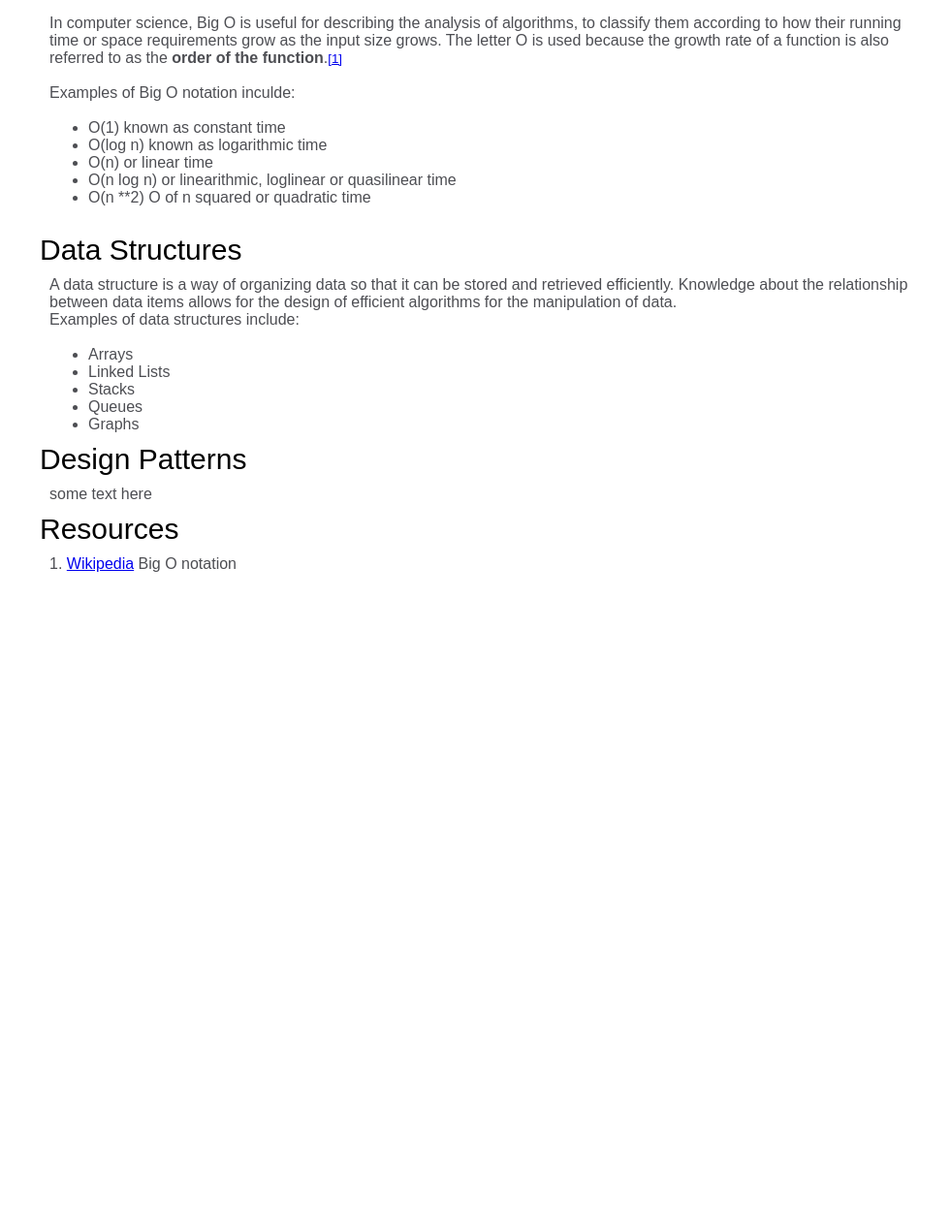
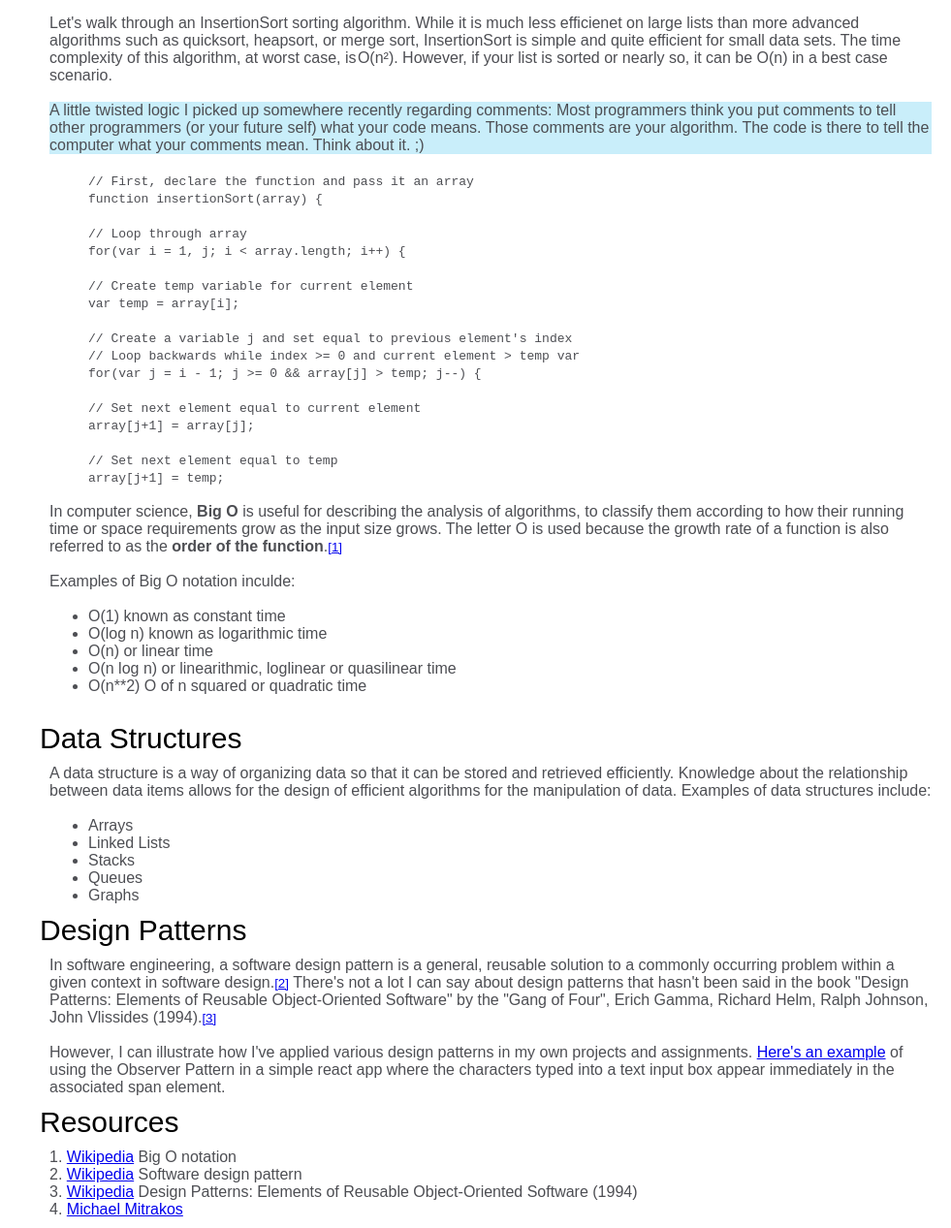
Before and after one commit to edwd42/freeCodeCamp, a plain HTML site: page tech_doc/index.html in a window 1280 px wide. Shown: the part 473-1740 px from the top of the page at 97% size, without its empty margins (299-1280 px from the left). Before the commit the page ends 1084 px from the top, so only its background shows below. Drawn offline with Linux system fonts and the light colour scheme.

Commit message:
add content

```diff
--- a/tech_doc/index.html
+++ b/tech_doc/index.html
@@ -7,13 +7,13 @@
 </head>
 <body>
     <nav id="navbar">
-        <header>The Tech Docs</header>
+        <header>The ADD Tech Docs</header>
         <ul>
             <a class="nav-link" href="#introduction"><li>Introduction</li></a>
             <a class="nav-link" href="#algorithms"><li>Algorithms</li></a>
-            <a class="nav-link" href="#datastructures"><li>Data Structures</li></a>
-            <a class="nav-link" href="#designpatterns"><li>Design Patterns</li></a>
-            <a class="nav-link" href="#languages"><li>Resources</li></a>
+            <a class="nav-link" href="#data_structures"><li>Data Structures</li></a>
+            <a class="nav-link" href="#design_patterns"><li>Design Patterns</li></a>
+            <a class="nav-link" href="#resources"><li>Resources</li></a>
         </ul>
     </nav>
 
@@ -22,9 +22,10 @@
         <section class="main-section" id="introduction">
             <header>Introduction</header>
             <article>
-                <p>This <strong>freeCodeCamp Technical Documentation project</strong> is the beginning of my programming documentation journey.  This project is simply a homework assignment.  Most of what I'm writing here is my own interpertation of material I learned from my instructors <a href="https://twitter.com/ArnellMilhouse" target="_blank">Arnell Milhouse</a> and <a href="https://twitter.com/Cliff3CS" target="_blank">Cliff Choinier</a> (and with the help of my fellow students) at <a href="http://careerdevs.com/" target="_blank">CareerDevs Computer Science University</a> (big shout-out!), read, videos and tutorials, and the product of my own understanding of subject matter after wrestling with certain concepts over time.</p>
+                <p>This <strong>freeCodeCamp Technical Documentation <a href="https://learn.freecodecamp.org/responsive-web-design/responsive-web-design-projects/build-a-technical-documentation-page" target="_blank">project</a></strong> is the beginning of my programming documentation journey.  This project is simply a homework assignment.  Most of what I'm writing here is my own interpertation of material I learned from my instructors <a href="https://twitter.com/ArnellMilhouse" target="_blank">Arnell Milhouse</a> and <a href="https://twitter.com/Cliff3CS" target="_blank">Cliff Choinier</a> (and with the help of my fellow students) at <a href="http://careerdevs.com/" target="_blank">CareerDevs Computer Science University</a> (big shout-out!), read, videos and tutorials, and the product of my own understanding of subject matter after wrestling with certain concepts over time.</p>
             </article>
         </section>
+
         <section class="main-section" id="algorithms">
             <header>Algorithms</header>
             <article>
@@ -39,7 +40,47 @@
                     <li>Insertion Sort</li>
                 </ul>
                 </p><br>
-                <p>In computer science, Big O is useful for describing the analysis of algorithms, to classify them according to how their running time or space requirements grow as the input size grows.  The letter O is used because the growth rate of a function is also referred to as the <strong>order of the function</strong>.<small><a href="#1">[1]</a></small>
+                <p>Let's walk through an InsertionSort sorting algorithm.  While it is much less efficienet on large lists than more advanced algorithms such as quicksort, heapsort, or merge sort, InsertionSort is simple and quite efficient for small data sets.  The time complexity of this algorithm, at worst case, is O(n²).  However, if your list is sorted or nearly so, it can be O(n) in a best case scenario.
+                </p>
+                <br>
+                <p style="background-color:rgb(201, 238, 250)">A little twisted logic I picked up somewhere recently regarding comments:
+                Most programmers think you put comments to tell other programmers (or your future self) what your code means. Those comments are your algorithm.  The code is there to tell the computer what your comments mean.  Think about it. ;)
+                </p>
+                <br>
+                <section class="indent-me">
+                    <code>
+                        // First, declare the function and pass it an array<br>
+                        function insertionSort(array) {
+                    </code>
+                    <br><br>
+                    <code>
+                        // Loop through array<br>
+                        for(var i = 1, j; i < array.length; i++) {
+                    </code>
+                    <br><br>
+                    <code>
+                        // Create temp variable for current element<br>
+                        var temp = array[i];
+                    </code>
+                    <br><br>
+                    <code>
+                        // Create a variable j and set equal to previous element's index<br>
+                        // Loop backwards while index >= 0 and current element > temp var<br>
+                        for(var j = i - 1; j >= 0 && array[j] > temp; j--) {
+                    </code>
+                    <br><br>
+                    <code>
+                        // Set next element equal to current element<br>
+                        array[j+1] = array[j];
+                    </code>
+                    <br><br>
+                    <code>
+                        // Set next element equal to temp<br>
+                        array[j+1] = temp;
+                    </code>
+                </section>
+                <br>
+                <p>In computer science, <strong>Big O</strong> is useful for describing the analysis of algorithms, to classify them according to how their running time or space requirements grow as the input size grows.  The letter O is used because the growth rate of a function is also referred to as the <strong>order of the function</strong>.<small><a href="#1">[1]</a></small>
                 </p><br>
                 <p>Examples of Big O notation inculde:
                         <br><br>
@@ -48,17 +89,17 @@
                             <li>O(log n) known as logarithmic time</li>
                             <li>O(n) or linear time</li>
                             <li>O(n log n) or linearithmic, loglinear or quasilinear time</li>
-                            <li>O(n **2) O of n squared or quadratic time</li>
+                            <li>O(n**2) O of n squared or quadratic time</li>
                         </ul>
                         </p><br>
                 </p>
             </article>
         </section>
+
         <section class="main-section" id="data_structures">
             <header>Data Structures</header>
             <article>
-                <p>A data structure is a way of organizing data so that it can be stored and retrieved efficiently.  Knowledge about the relationship between data items allows for the design of efficient algorithms for the manipulation of data.</p>
-                <p>Examples of data structures include:
+                <p>A data structure is a way of organizing data so that it can be stored and retrieved efficiently.  Knowledge about the relationship between data items allows for the design of efficient algorithms for the manipulation of data.  Examples of data structures include:
                         <br><br>
                         <ul class="indent-me">
                             <li>Arrays</li>
@@ -70,16 +111,22 @@
                 </p>
             </article>
         </section>
+
         <section class="main-section" id="design_patterns">
             <header>Design Patterns</header>
             <article>
-                <p>some text here</p>
+                <p>In software engineering, a software design pattern is a general, reusable solution to a commonly occurring problem within a given context in software design.<small><a href="#2">[2]</a></small>  There's not a lot I can say about design patterns that hasn't been said in the book "Design Patterns: Elements of Reusable Object-Oriented Software" by the "Gang of Four", Erich Gamma, Richard Helm, Ralph Johnson, John Vlissides (1994).<small><a href="#3">[3]</a></small></p><br>
+                <p>However, I can illustrate how I've applied various design patterns in my own projects and assignments.  <a href="https://github.com/edwd42/ClassroomCode/tree/master/compsci/observer_pattern" target="_blank">Here's an example</a> of using the Observer Pattern in a simple react app where the characters typed into a text input box appear immediately in the associated span element.</p>
             </article>
         </section>
-        <section class="main-section" id="languages">
+
+        <section class="main-section" id="resources">
             <header>Resources</header>
             <article>
                 <p id="1">1. <a href="https://en.wikipedia.org/wiki/Big_O_notation" target="_blank">Wikipedia</a> Big O notation</p>
+                <p id="2">2. <a href="https://en.wikipedia.org/wiki/Software_design_pattern" target="_blank">Wikipedia</a> Software design pattern</p>
+                <p id="3">3. <a href="https://en.wikipedia.org/wiki/Design_Patterns" target="_blank">Wikipedia</a> Design Patterns: Elements of Reusable Object-Oriented Software (1994)</p>
+                <p id="4">4. <a href="https://initjs.org/insertion-sort-in-javascript-6c48563b4643" target="_blank">Michael Mitrakos</a></p>
             </article>
         </section>
 
```
